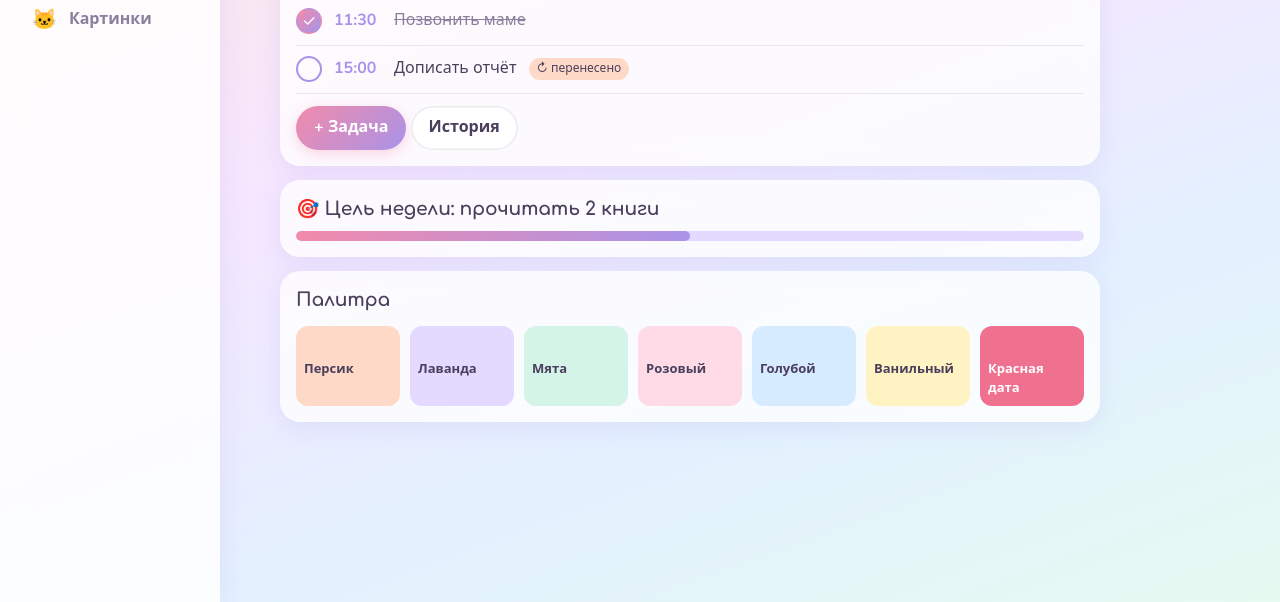
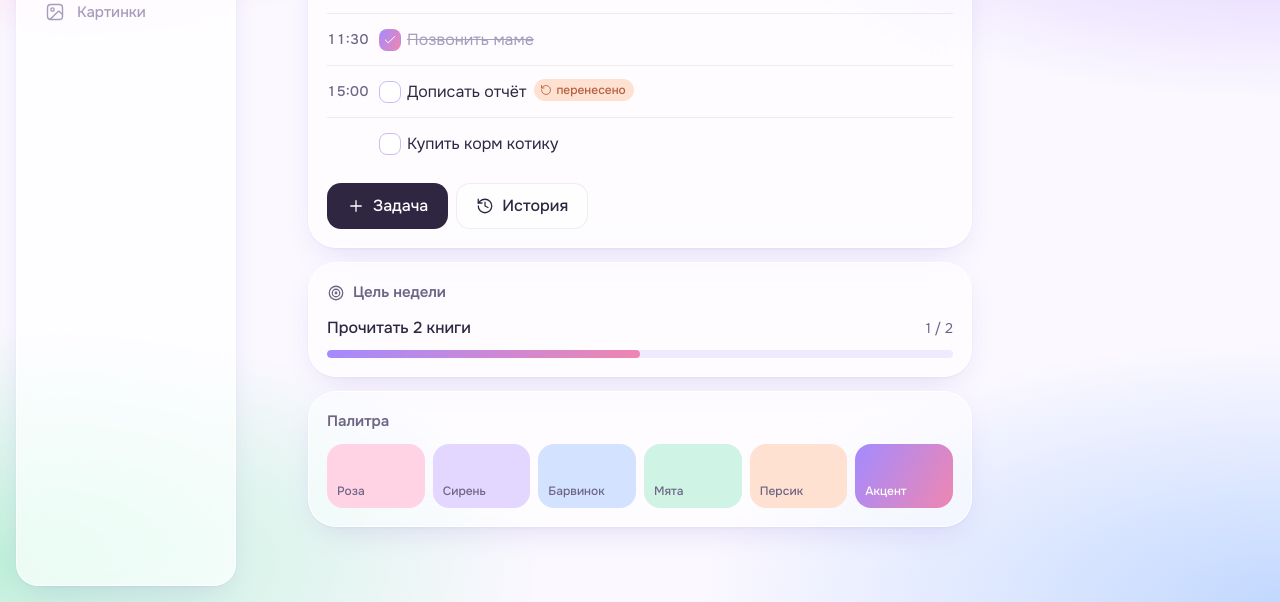
Before and after one commit to laushkinilya777-boop/pastel-planner, a website: page index.html in a window 1280 px wide. Shown: the part 198-800 px from the top of the page. Drawn offline with nearby package versions, Linux system fonts and the light colour scheme; a web font is replaced by a local one.

Commit message:
style: современный вид, линейные иконки вместо эмодзи
Co-Authored-By: Claude Opus 5.5 <noreply@anthropic.com>

```diff
--- a/css/layout.css
+++ b/css/layout.css
@@ -1,70 +1,88 @@
 * { box-sizing: border-box; }
 
-.app { max-width: 720px; margin: 0 auto; padding: 16px 16px 96px; }
+.app { max-width: 640px; margin: 0 auto; padding: 20px 16px 112px; }
 
-.card {
-  background: var(--card);
-  backdrop-filter: blur(12px);
-  -webkit-backdrop-filter: blur(12px);
-  border-radius: var(--radius);
+/* шапка дня: большое число — главный визуальный элемент */
+.day-head { display: flex; align-items: flex-end; gap: 14px; margin: 8px 4px 22px; }
+.day-num { font-family: var(--f-display); font-weight: 300; font-size: 76px; line-height: .82; letter-spacing: -0.04em; }
+.day-meta { padding-bottom: 4px; }
+.day-meta .wd { font-size: 20px; font-weight: 500; }
+.day-meta .mo { color: var(--ink-2); font-size: 15px; }
+
+.panel {
+  background: var(--glass);
+  backdrop-filter: blur(18px) saturate(140%);
+  -webkit-backdrop-filter: blur(18px) saturate(140%);
+  border: 1px solid var(--glass-edge);
+  border-radius: var(--r-panel);
   box-shadow: var(--shadow);
-  padding: 16px;
+  padding: 18px 18px;
   margin-bottom: 14px;
 }
+.panel-title { display: flex; align-items: center; gap: 8px; font-size: 15px; font-weight: 600; color: var(--ink-2); margin-bottom: 12px; }
 
+/* лента задач по времени */
+.timeline { position: relative; }
+.row { display: grid; grid-template-columns: 52px 28px 1fr; align-items: center; min-height: 52px; }
+.row .t { font-size: 14px; font-weight: 500; color: var(--ink-2); font-variant-numeric: tabular-nums; }
+.row .title { padding: 6px 0; }
+.row.done .title { color: var(--ink-3); text-decoration: line-through; text-decoration-color: var(--ink-3); }
+.row + .row { border-top: 1px solid var(--line); }
+
+.check {
+  width: 22px; height: 22px; border-radius: 8px;
+  border: 1.6px solid #c9bbf5; background: #fff;
+  display: grid; place-items: center; color: #fff; cursor: pointer; padding: 0;
+}
+.row.done .check { background: var(--accent); border-color: transparent; }
+
+.tag {
+  display: inline-flex; align-items: center; gap: 4px; margin-left: 8px; vertical-align: 1px;
+  font-size: 12px; font-weight: 500; color: #b2603f; background: var(--peach);
+  padding: 2px 8px 2px 6px; border-radius: 999px;
+}
+
+/* кнопки */
+.actions { display: flex; gap: 8px; margin-top: 14px; }
 .btn {
-  min-height: 44px;
-  padding: 0 18px;
-  border: 0;
-  border-radius: 999px;
-  background: var(--grad-accent);
-  color: #fff;
-  font-weight: 700;
-  cursor: pointer;
-  box-shadow: 0 4px 14px rgba(242, 139, 171, 0.35);
+  display: inline-flex; align-items: center; gap: 8px;
+  min-height: 46px; padding: 0 20px; border: 0; border-radius: var(--r-ctrl);
+  background: var(--ink); color: #fff; font-weight: 500; cursor: pointer;
 }
-.btn.soft { background: var(--card-solid); color: var(--ink); box-shadow: inset 0 0 0 1.5px var(--line); }
+.btn.ghost { background: rgba(255,255,255,.7); color: var(--ink); box-shadow: inset 0 0 0 1px var(--line); }
 
-/* палитра для согласования */
-.swatches { display: grid; grid-template-columns: repeat(auto-fill, minmax(96px, 1fr)); gap: 10px; }
-.swatch { border-radius: var(--radius-sm); padding: 34px 8px 8px; font-size: 13px; font-weight: 600; }
+/* цель */
+.goal { display: flex; justify-content: space-between; align-items: baseline; margin-bottom: 10px; }
+.goal b { font-weight: 500; }
+.goal span { font-family: var(--f-display); font-size: 14px; color: var(--ink-2); }
+.progress { height: 8px; border-radius: 999px; background: rgba(143, 111, 240, .12); overflow: hidden; }
+.progress > i { display: block; height: 100%; background: var(--accent); border-radius: inherit; }
 
-.task { display: flex; align-items: center; gap: 12px; min-height: 48px; border-bottom: 1px solid var(--line); }
-.task:last-child { border-bottom: 0; }
-.check {
-  width: 26px; height: 26px; flex: none; border-radius: 50%;
-  border: 2px solid var(--lavender-deep); display: grid; place-items: center;
-}
-.check.done { background: var(--grad-accent); border-color: transparent; color: #fff; }
-.time { font-weight: 700; color: var(--lavender-deep); min-width: 48px; }
-.badge { font-size: 12px; padding: 2px 8px; border-radius: 999px; background: var(--peach); }
-.done-text { text-decoration: line-through; color: var(--ink-soft); }
+/* палитра (только для согласования) */
+.swatches { display: grid; grid-template-columns: repeat(auto-fill, minmax(88px, 1fr)); gap: 8px; }
+.swatch { border-radius: 16px; height: 64px; padding: 8px 10px; display: flex; align-items: flex-end; font-size: 12px; font-weight: 500; color: var(--ink-2); }
 
-.progress { height: 10px; border-radius: 999px; background: var(--lavender); overflow: hidden; }
-.progress > i { display: block; height: 100%; background: var(--grad-accent); border-radius: inherit; }
-
-/* навигация: снизу на телефоне, сбоку на компьютере */
+/* навигация */
 .nav {
-  position: fixed; left: 0; right: 0; bottom: 0;
-  display: flex; justify-content: space-around;
-  padding: 8px 8px calc(8px + env(safe-area-inset-bottom));
-  background: rgba(255, 255, 255, 0.85);
-  backdrop-filter: blur(14px); -webkit-backdrop-filter: blur(14px);
-  box-shadow: 0 -4px 20px rgba(169, 147, 232, 0.15);
+  position: fixed; left: 12px; right: 12px; bottom: calc(12px + env(safe-area-inset-bottom));
+  display: flex; padding: 6px; gap: 4px;
+  background: rgba(255, 255, 255, .72);
+  backdrop-filter: blur(20px) saturate(150%); -webkit-backdrop-filter: blur(20px) saturate(150%);
+  border: 1px solid var(--glass-edge); border-radius: 22px; box-shadow: var(--shadow);
   z-index: 10;
 }
 .nav a {
-  flex: 1; min-height: 48px; display: grid; place-items: center; gap: 2px;
-  text-decoration: none; color: var(--ink-soft); font-size: 12px; font-weight: 600; border-radius: 14px;
+  flex: 1; min-height: 52px; display: flex; flex-direction: column; align-items: center; justify-content: center; gap: 3px;
+  text-decoration: none; color: var(--ink-3); font-size: 11px; font-weight: 500; border-radius: 16px;
 }
-.nav a span { font-size: 20px; line-height: 1; }
-.nav a.active { color: var(--ink); background: var(--pink); }
+.nav a.active { color: var(--ink); background: #fff; box-shadow: 0 2px 10px rgba(120, 90, 200, .12); }
+.nav a.active .ico { color: var(--violet); }
 
 @media (min-width: 900px) {
-  .app { margin-left: 240px; padding: 32px 40px; max-width: 900px; }
+  .app { margin-left: 260px; padding: 48px 48px; max-width: 760px; }
   .nav {
-    top: 0; right: auto; width: 220px; flex-direction: column; justify-content: flex-start; gap: 6px;
-    padding: 32px 16px; box-shadow: 4px 0 24px rgba(169, 147, 232, 0.15);
+    top: 16px; bottom: 16px; left: 16px; right: auto; width: 220px;
+    flex-direction: column; gap: 4px; padding: 20px 12px;
   }
-  .nav a { flex: none; grid-auto-flow: column; justify-content: start; gap: 12px; padding: 0 16px; font-size: 16px; }
+  .nav a { flex: none; flex-direction: row; justify-content: flex-start; gap: 12px; padding: 0 16px; font-size: 15px; min-height: 46px; }
 }
--- a/css/theme.css
+++ b/css/theme.css
@@ -1,48 +1,66 @@
-@import url('https://fonts.googleapis.com/css2?family=Comfortaa:wght@500;700&family=Nunito:wght@400;600;700&display=swap');
+@import url('https://fonts.googleapis.com/css2?family=Onest:wght@400;500;600&family=Unbounded:wght@300;400;500&display=swap');
 
 :root {
-  /* пастельная палитра */
-  --peach: #ffd9c7;
-  --peach-deep: #f7a98b;
-  --lavender: #e4d9ff;
-  --lavender-deep: #a993e8;
-  --mint: #d3f4e6;
-  --mint-deep: #7fcfae;
-  --pink: #ffdbe7;
-  --pink-deep: #f28bab;
-  --sky: #d6ebff;
-  --sky-deep: #82b6ea;
-  --butter: #fff3c4;
+  /* основа */
+  --paper: #fbf8ff;        /* лилово-белый фон */
+  --ink: #2f2742;          /* сливовые чернила */
+  --ink-2: #6e6585;
+  --ink-3: #a59dbb;
+  --line: rgba(47, 39, 66, 0.08);
 
-  --red-date: #f0708f;
-  --ink: #4a3f5c;          /* основной текст: тёмная слива */
-  --ink-soft: #8a7f9c;
-  --card: rgba(255, 255, 255, 0.78);
-  --card-solid: #ffffff;
-  --line: rgba(74, 63, 92, 0.1);
-  --shadow: 0 6px 24px rgba(169, 147, 232, 0.18);
-  --radius: 20px;
-  --radius-sm: 12px;
+  /* пастель для «северного сияния» и меток */
+  --rose: #ffd3e4;
+  --lilac: #e3d6ff;
+  --peri: #d2e2ff;
+  --mint: #cff3e4;
+  --peach: #ffe1d2;
 
-  --bg: linear-gradient(160deg, #ffe9e0 0%, #f6e6ff 38%, #e3f1ff 70%, #e6faf1 100%);
-  --grad-accent: linear-gradient(135deg, var(--pink-deep), var(--lavender-deep));
+  /* акцент: только главные действия и прогресс */
+  --violet: #8f6ff0;
+  --rose-strong: #ef86b1;
+  --accent: linear-gradient(120deg, #a38bff 0%, #ef86b1 100%);
+  --red-date: #ec5f88;
 
-  --font-head: 'Comfortaa', 'Nunito', system-ui, sans-serif;
-  --font-body: 'Nunito', system-ui, -apple-system, 'Segoe UI', sans-serif;
+  --glass: rgba(255, 255, 255, 0.5);
+  --glass-edge: rgba(255, 255, 255, 0.9);
+  --shadow: 0 1px 2px rgba(80, 60, 140, 0.05), 0 12px 32px -12px rgba(120, 90, 200, 0.22);
+
+  --r-panel: 28px;
+  --r-ctrl: 14px;
+
+  --f-display: 'Unbounded', 'Onest', system-ui, sans-serif;
+  --f-body: 'Onest', system-ui, -apple-system, 'Segoe UI', sans-serif;
   color-scheme: light;
 }
 
-html { background: #f6e6ff; }
+html { background: var(--paper); }
 body {
   margin: 0;
   min-height: 100dvh;
-  background: var(--bg) fixed;
+  background: transparent; /* фон рисует body::before */
   color: var(--ink);
-  font-family: var(--font-body);
+  font-family: var(--f-body);
   font-size: 16px;
-  line-height: 1.45;
+  line-height: 1.5;
   -webkit-font-smoothing: antialiased;
   -webkit-tap-highlight-color: transparent;
 }
-h1, h2, h3 { font-family: var(--font-head); font-weight: 700; margin: 0; letter-spacing: -0.01em; }
+
+/* мягкое «северное сияние» за контентом */
+body::before {
+  content: '';
+  position: fixed; inset: 0;
+  z-index: -1;
+  background:
+    radial-gradient(70% 45% at 0% 0%, #ffc4dc 0%, transparent 65%),
+    radial-gradient(65% 45% at 100% 8%, #d9c6ff 0%, transparent 65%),
+    radial-gradient(70% 50% at 100% 100%, #c2d8ff 0%, transparent 65%),
+    radial-gradient(65% 45% at 0% 95%, #bff0da 0%, transparent 65%),
+    var(--paper);
+}
+
+h1, h2, h3 { margin: 0; font-weight: 400; }
 button, input, select, textarea { font: inherit; color: inherit; }
+.ico { flex: none; display: block; }
+:focus-visible { outline: 2px solid var(--violet); outline-offset: 2px; border-radius: 8px; }
+@media (prefers-reduced-motion: reduce) { * { transition: none !important; animation: none !important; } }
--- a/index.html
+++ b/index.html
@@ -3,48 +3,60 @@
 <head>
   <meta charset="utf-8">
   <meta name="viewport" content="width=device-width, initial-scale=1, viewport-fit=cover">
-  <meta name="theme-color" content="#f6e6ff">
+  <meta name="theme-color" content="#fbf8ff">
   <title>Мой планер</title>
   <link rel="stylesheet" href="css/theme.css">
   <link rel="stylesheet" href="css/layout.css">
 </head>
 <body>
   <nav class="nav">
-    <a href="#/today" class="active"><span>🌸</span>Сегодня</a>
-    <a href="#/week"><span>🗓️</span>Неделя</a>
-    <a href="#/month"><span>📅</span>Месяц</a>
-    <a href="#/images"><span>🐱</span>Картинки</a>
+    <a href="#/today" class="active"><i data-icon="sun"></i>Сегодня</a>
+    <a href="#/week"><i data-icon="week"></i>Неделя</a>
+    <a href="#/month"><i data-icon="month"></i>Месяц</a>
+    <a href="#/images"><i data-icon="gallery"></i>Картинки</a>
   </nav>
 
   <main class="app" id="app">
-    <!-- Временная страница для согласования палитры (шаг 2). Заменится в шаге 7. -->
-    <h1 style="margin:8px 0 4px">Мой планер</h1>
-    <p style="color:var(--ink-soft);margin:0 0 18px">Понедельник, 23 ноября</p>
+    <!-- Временная страница для согласования вида (шаг 2). Заменится в шаге 7. -->
+    <header class="day-head">
+      <div class="day-num">23</div>
+      <div class="day-meta"><div class="wd">Понедельник</div><div class="mo">ноябрь 2026</div></div>
+    </header>
 
-    <section class="card">
-      <div class="task"><div class="check"></div><span class="time">09:00</span><span>Йога</span></div>
-      <div class="task"><div class="check done">✓</div><span class="time">11:30</span><span class="done-text">Позвонить маме</span></div>
-      <div class="task"><div class="check"></div><span class="time">15:00</span><span>Дописать отчёт</span><span class="badge">↻ перенесено</span></div>
-      <div style="margin-top:12px"><button class="btn">+ Задача</button> <button class="btn soft">История</button></div>
+    <section class="panel">
+      <div class="timeline">
+        <div class="row"><span class="t">09:00</span><button class="check" aria-label="Отметить"></button><span class="title">Йога</span></div>
+        <div class="row done"><span class="t">11:30</span><button class="check" aria-label="Снять отметку"><i data-icon="check" data-size="14"></i></button><span class="title">Позвонить маме</span></div>
+        <div class="row"><span class="t">15:00</span><button class="check" aria-label="Отметить"></button><span class="title">Дописать отчёт<span class="tag"><i data-icon="carried" data-size="12"></i>перенесено</span></span></div>
+        <div class="row"><span class="t"></span><button class="check" aria-label="Отметить"></button><span class="title">Купить корм котику</span></div>
+      </div>
+      <div class="actions">
+        <button class="btn"><i data-icon="plus" data-size="18"></i>Задача</button>
+        <button class="btn ghost"><i data-icon="history" data-size="18"></i>История</button>
+      </div>
     </section>
 
-    <section class="card">
-      <h3 style="margin-bottom:8px">🎯 Цель недели: прочитать 2 книги</h3>
+    <section class="panel">
+      <div class="panel-title"><i data-icon="target" data-size="18"></i>Цель недели</div>
+      <div class="goal"><b>Прочитать 2 книги</b><span>1 / 2</span></div>
       <div class="progress"><i style="width:50%"></i></div>
     </section>
 
-    <section class="card">
-      <h3 style="margin-bottom:12px">Палитра</h3>
+    <section class="panel">
+      <div class="panel-title">Палитра</div>
       <div class="swatches">
+        <div class="swatch" style="background:var(--rose)">Роза</div>
+        <div class="swatch" style="background:var(--lilac)">Сирень</div>
+        <div class="swatch" style="background:var(--peri)">Барвинок</div>
+        <div class="swatch" style="background:var(--mint)">Мята</div>
         <div class="swatch" style="background:var(--peach)">Персик</div>
-        <div class="swatch" style="background:var(--lavender)">Лаванда</div>
-        <div class="swatch" style="background:var(--mint)">Мята</div>
-        <div class="swatch" style="background:var(--pink)">Розовый</div>
-        <div class="swatch" style="background:var(--sky)">Голубой</div>
-        <div class="swatch" style="background:var(--butter)">Ванильный</div>
-        <div class="swatch" style="background:var(--red-date);color:#fff">Красная дата</div>
+        <div class="swatch" style="background:var(--accent);color:#fff">Акцент</div>
       </div>
     </section>
   </main>
+  <script type="module">
+    import { hydrateIcons } from './js/ui/icons.js';
+    hydrateIcons();
+  </script>
 </body>
 </html>
--- /dev/null
+++ b/js/ui/icons.js
@@ -0,0 +1,35 @@
+// Линейные иконки (в стиле Lucide, ISC). icon('sun') -> строка SVG.
+const P = {
+  sun: '<circle cx="12" cy="12" r="4"/><path d="M12 2v2M12 20v2M4.93 4.93l1.41 1.41M17.66 17.66l1.41 1.41M2 12h2M20 12h2M6.34 17.66l-1.41 1.41M19.07 4.93l-1.41 1.41"/>',
+  week: '<rect x="3" y="4" width="18" height="17" rx="3"/><path d="M8 2v4M16 2v4M3 10h18M9 10v11M15 10v11"/>',
+  month: '<rect x="3" y="4" width="18" height="17" rx="3"/><path d="M8 2v4M16 2v4M3 10h18"/><circle cx="8" cy="14.5" r=".6"/><circle cx="12" cy="14.5" r=".6"/><circle cx="16" cy="14.5" r=".6"/><circle cx="8" cy="18" r=".6"/><circle cx="12" cy="18" r=".6"/>',
+  gallery: '<rect x="3" y="3" width="18" height="18" rx="4"/><circle cx="9" cy="9" r="2"/><path d="m21 15-3.1-3.1a2 2 0 0 0-2.8 0L6 21"/>',
+  plus: '<path d="M12 5v14M5 12h14"/>',
+  check: '<path d="M20 6 9 17l-5-5"/>',
+  carried: '<path d="M3 12a9 9 0 1 0 3-6.7L3 8"/><path d="M3 3v5h5"/>',
+  repeat: '<path d="m17 2 4 4-4 4"/><path d="M3 11v-1a4 4 0 0 1 4-4h14"/><path d="m7 22-4-4 4-4"/><path d="M21 13v1a4 4 0 0 1-4 4H3"/>',
+  bell: '<path d="M6 8a6 6 0 0 1 12 0c0 7 3 9 3 9H3s3-2 3-9"/><path d="M10.3 21a1.94 1.94 0 0 0 3.4 0"/>',
+  target: '<circle cx="12" cy="12" r="9"/><circle cx="12" cy="12" r="5"/><circle cx="12" cy="12" r="1"/>',
+  history: '<path d="M3 12a9 9 0 1 0 9-9 9.75 9.75 0 0 0-6.74 2.74L3 8"/><path d="M3 3v5h5M12 7v5l4 2"/>',
+  chevronLeft: '<path d="m15 18-6-6 6-6"/>',
+  chevronRight: '<path d="m9 18 6-6-6-6"/>',
+  close: '<path d="M18 6 6 18M6 6l12 12"/>',
+  trash: '<path d="M3 6h18M8 6V4h8v2M19 6l-1 14H6L5 6"/>',
+  flag: '<path d="M4 22V4s2-1 5-1 5 2 8 2 3-1 3-1v11s-1 1-3 1-5-2-8-2-5 1-5 1"/>',
+  hourglass: '<path d="M5 22h14M5 2h14M17 22v-4.17a2 2 0 0 0-.59-1.42L12 12l-4.41 4.41A2 2 0 0 0 7 17.83V22M7 2v4.17a2 2 0 0 0 .59 1.42L12 12l4.41-4.41A2 2 0 0 0 17 6.17V2"/>',
+  heart: '<path d="M19 14c1.49-1.46 3-3.21 3-5.5A5.5 5.5 0 0 0 16.5 3c-1.76 0-3 .5-4.5 2-1.5-1.5-2.74-2-4.5-2A5.5 5.5 0 0 0 2 8.5c0 2.3 1.5 4.05 3 5.5l7 7Z"/>',
+  shuffle: '<path d="M2 18h1.4c1.3 0 2.5-.6 3.3-1.7l6.1-8.6c.7-1.1 2-1.7 3.3-1.7H22"/><path d="m18 2 4 4-4 4"/><path d="M2 6h1.9c1.5 0 2.9.9 3.6 2.2M22 18h-5.9c-1.3 0-2.6-.7-3.3-1.8l-.5-.8"/><path d="m18 14 4 4-4 4"/>',
+  cloudOff: '<path d="m2 2 20 20"/><path d="M5.78 5.78A7 7 0 0 0 9 19h8.5a4.5 4.5 0 0 0 1.31-.2M21.53 16.5A4.5 4.5 0 0 0 17.5 10h-1.79A7 7 0 0 0 9.5 5.04"/>',
+  logout: '<path d="M9 21H5a2 2 0 0 1-2-2V5a2 2 0 0 1 2-2h4M16 17l5-5-5-5M21 12H9"/>',
+};
+
+export function icon(name, size = 20) {
+  return `<svg class="ico" width="${size}" height="${size}" viewBox="0 0 24 24" fill="none" stroke="currentColor" stroke-width="1.7" stroke-linecap="round" stroke-linejoin="round" aria-hidden="true">${P[name] || ''}</svg>`;
+}
+
+// Заменяет <i data-icon="sun"></i> на SVG внутри root.
+export function hydrateIcons(root = document) {
+  root.querySelectorAll('[data-icon]').forEach((el) => {
+    el.outerHTML = icon(el.dataset.icon, Number(el.dataset.size) || 20);
+  });
+}
```
